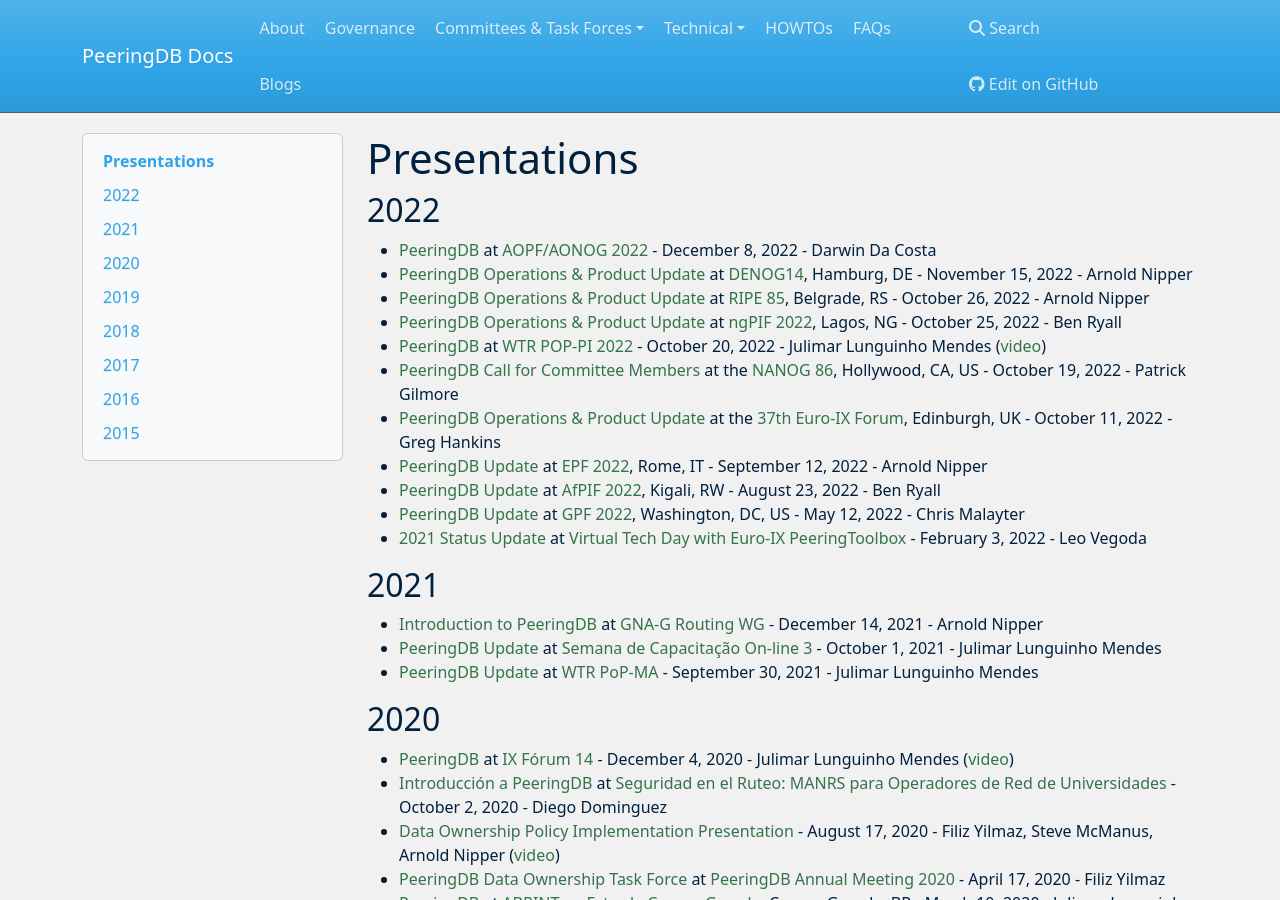
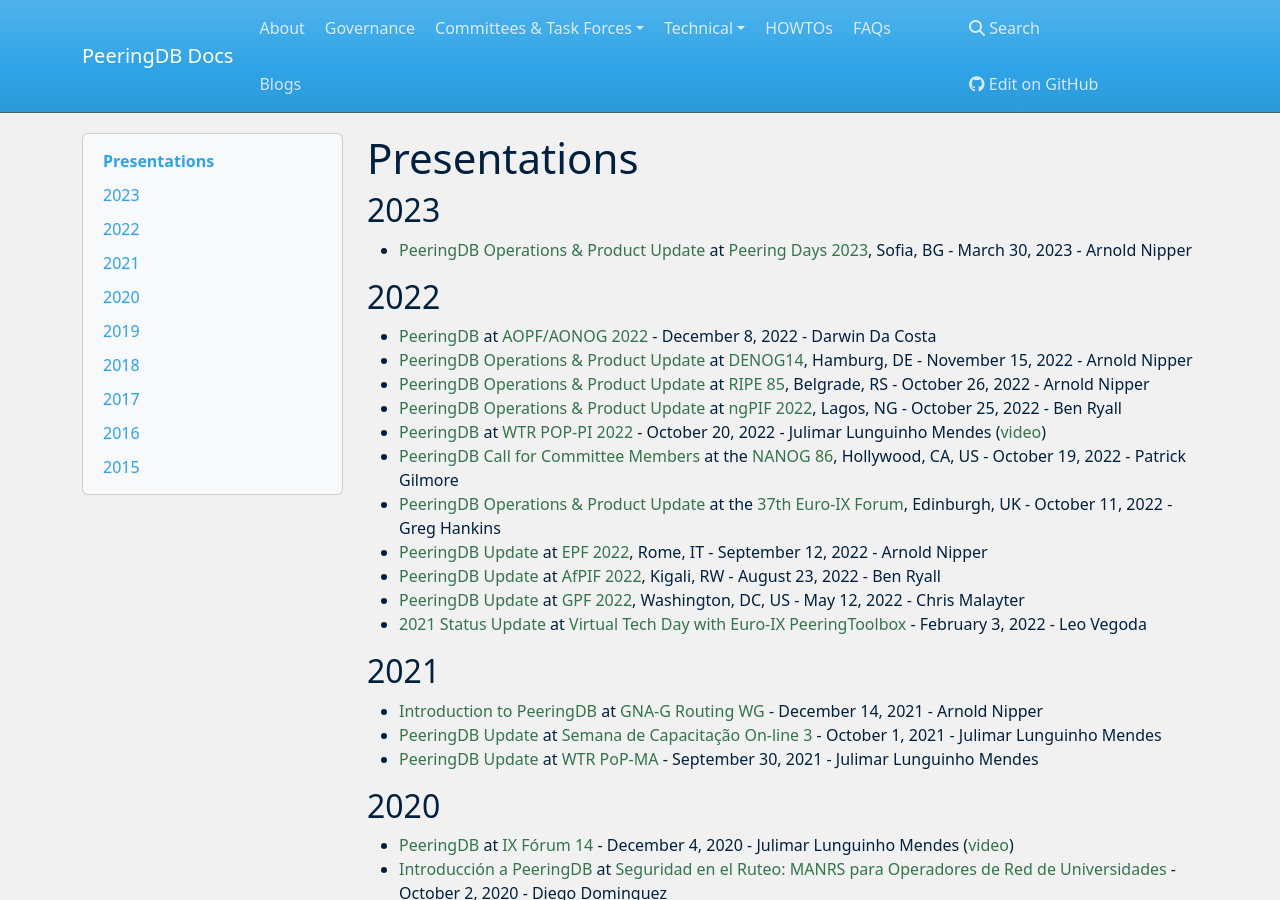
Before and after one commit to peeringdb/docs, an MkDocs documentation site: the page built from docs/presentations.md, in a window 1280 px wide and 900 px high. Built offline with MkDocs 1.6.1, drawn with Linux system fonts in a browser that asks for light colours; nearby versions of some CDN libraries.

Commit message:
Added Arnold's Peering Days 2023 presentation.

```diff
--- a/docs/presentations.md
+++ b/docs/presentations.md
@@ -1,4 +1,8 @@
 # Presentations
+
+## 2023
+
+- [PeeringDB Operations & Product Update](presentation/20230330_Peering_Days_2023_Arnold_Nipper.pdf) at [Peering Days 2023](https://peeringdays.eu/), Sofia, BG - March 30, 2023 - Arnold Nipper
 
 ## 2022
 
```
Also changed, not shown: 1 other file.
